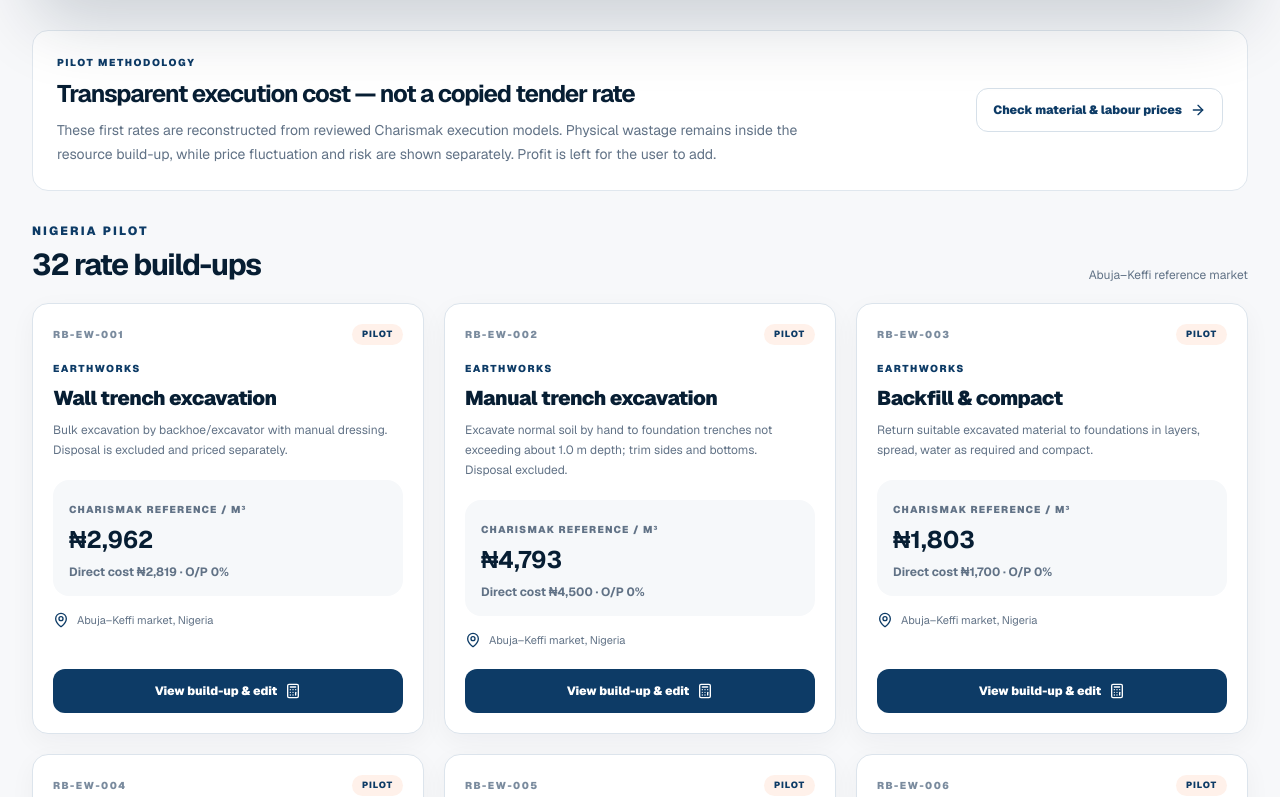
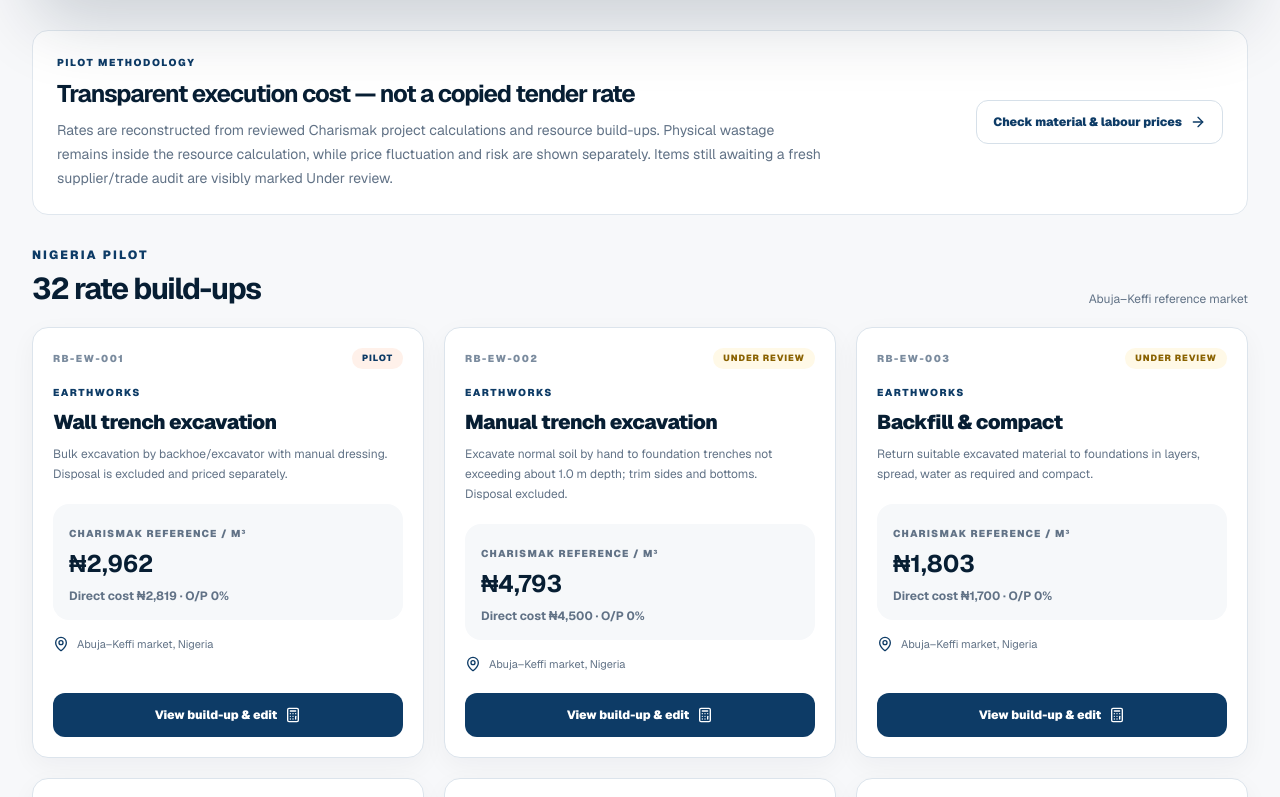
Before and after one commit to CharismakProject/charismak-website, a Next.js app: page /rates in a window 1280 px wide. Shown: the part 663-1460 px from the top of the page. Built offline with nearby package versions, Linux system fonts and the light colour scheme; no server answers; the database is empty.

Commit message:
feat: show rate review status in browser

```diff
--- a/components/rates/rate-bank-browser.tsx
+++ b/components/rates/rate-bank-browser.tsx
@@ -19,6 +19,12 @@
     currency: "NGN",
     maximumFractionDigits: 0,
   }).format(value);
+
+const statusMeta = {
+  verified: { label: "Verified", className: "bg-[#EAF7EF] text-[#197447]" },
+  pilot: { label: "Pilot", className: "bg-[#FFF1EA] text-[#8B1E00]" },
+  review: { label: "Under review", className: "bg-[#FFF9E7] text-[#8A6200]" },
+} as const;
 
 export default function RateBankBrowser() {
   const [query, setQuery] = useState("");
@@ -119,7 +125,7 @@
               Transparent execution cost — not a copied tender rate
             </h2>
             <p className="mt-2 max-w-3xl text-sm leading-6 text-[#617286]">
-              These first rates are reconstructed from reviewed Charismak execution models. Physical wastage remains inside the resource build-up, while price fluctuation and risk are shown separately. Profit is left for the user to add.
+              Rates are reconstructed from reviewed Charismak project calculations and resource build-ups. Physical wastage remains inside the resource calculation, while price fluctuation and risk are shown separately. Items still awaiting a fresh supplier/trade audit are visibly marked Under review.
             </p>
           </div>
           <Link
@@ -147,6 +153,7 @@
         <div className="grid gap-5 md:grid-cols-2 xl:grid-cols-3">
           {results.map((item) => {
             const calc = calculateRate(item.lines, item.allowances);
+            const status = statusMeta[item.status];
             return (
               <article
                 key={item.slug}
@@ -156,8 +163,8 @@
                   <span className="text-[10px] font-black uppercase tracking-[0.14em] text-[#7A8B9E]">
                     {item.code}
                   </span>
-                  <span className="rounded-full bg-[#FFF1EA] px-2.5 py-1 text-[9px] font-black uppercase tracking-[0.1em] text-[#8B1E00]">
-                    Pilot
+                  <span className={"rounded-full px-2.5 py-1 text-[9px] font-black uppercase tracking-[0.1em] " + status.className}>
+                    {status.label}
                   </span>
                 </div>
 
```
